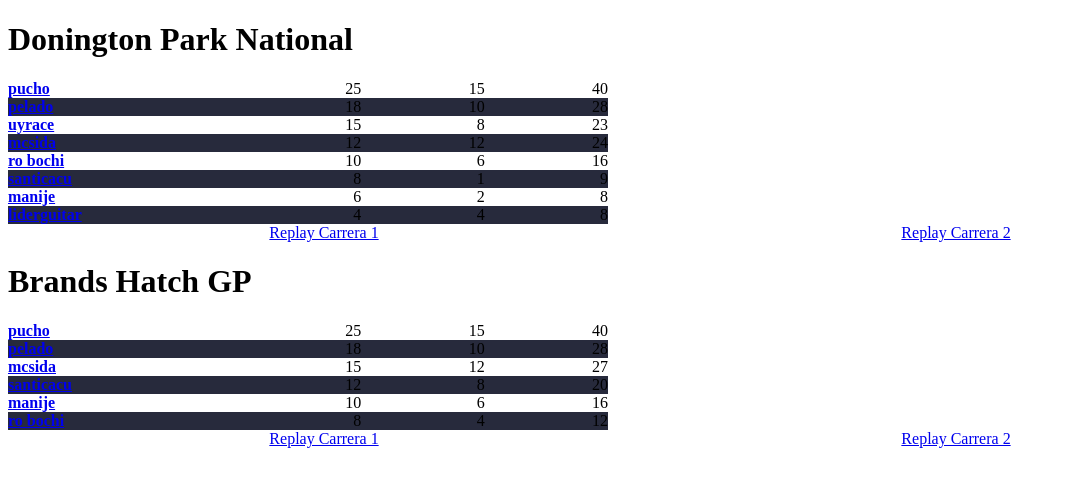
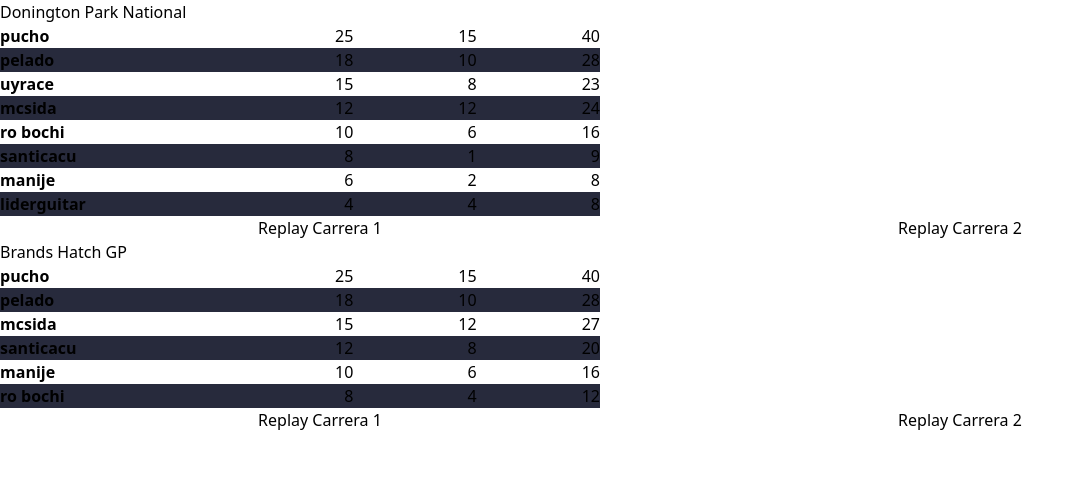
Before and after one commit to pucho/achetoleague, a Next.js app: page / in a window 1280 px wide. Shown: the top 486 px of the page, without its empty margins (0-1084 px from the left). Built offline with nearby package versions, Linux system fonts and the light colour scheme.

Commit message:
added tailwind support

```diff
--- a/package.json
+++ b/package.json
@@ -9,10 +9,13 @@
   },
   "dependencies": {
     "@types/node": "^14.14.3",
+    "autoprefixer": "^10.0.1",
     "lodash": "^4.17.20",
     "next": "^10.0.0",
+    "postcss-import": "^13.0.0",
     "react": "^17.0.1",
     "react-dom": "^17.0.1",
+    "tailwindcss": "^1.9.6",
     "typescript": "^4.0.3"
   },
   "license": "MIT",
--- /dev/null
+++ b/src/css/tailwind.css
@@ -0,0 +1,3 @@
+@import "tailwindcss/base";
+@import "tailwindcss/components";
+@import "tailwindcss/utilities";
--- a/src/pages/_app.tsx
+++ b/src/pages/_app.tsx
@@ -1,4 +1,6 @@
 import { AppProps } from "next/dist/next-server/lib/router/router";
+
+import "../css/tailwind.css";
 
 function MyApp({ Component, pageProps }: AppProps) {
   return <Component {...pageProps} />;
--- /dev/null
+++ b/tailwind.config.js
@@ -0,0 +1,9 @@
+module.exports = {
+  purge: ["./components/**/*.tsx", "./pages/**/*.tsx"],
+  theme: {},
+  variants: {},
+  plugins: [],
+  future: {
+    purgeLayersByDefault: true,
+  },
+};
```
Also changed, not shown: 1 other file (tests, documents, lock files or other folders).
